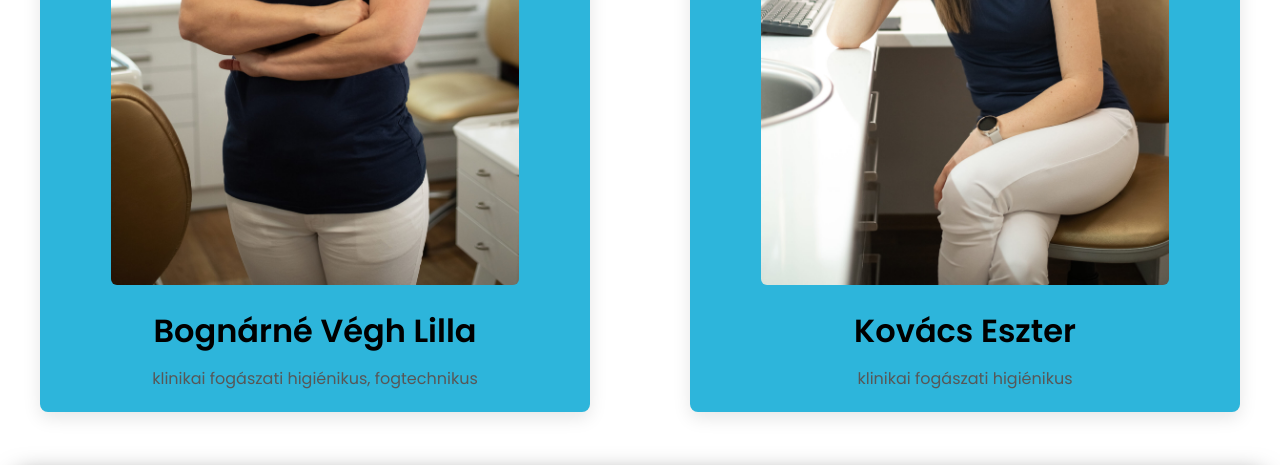
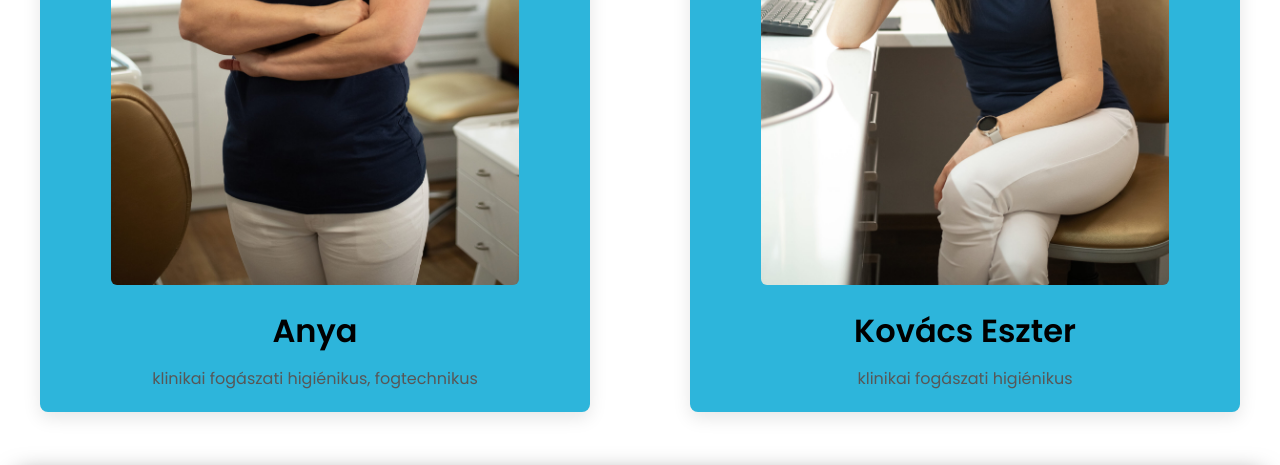
Before and after one commit to Bognair/varjudental, a plain HTML site: page csapat.html in a window 1280 px wide. Shown: the part 2829-3294 px from the top of the page. Drawn offline with nearby package versions, Linux system fonts and the light colour scheme.

Commit message:
Update csapat.html

```diff
--- a/csapat.html
+++ b/csapat.html
@@ -86,7 +86,7 @@
     </div>
     <div class="csapat-card">
       <img src="images/lilla.jpg" alt="Bognárné Végh Lilla">
-      <h2>Bognárné Végh Lilla</h2>
+      <h2>Anya</h2>
       <h3 data-i18n="higienikus_technikus"> klinikai fogászati higiénikus, fogtechnikus</h3>
     </div>
     <div class="csapat-card">
```
